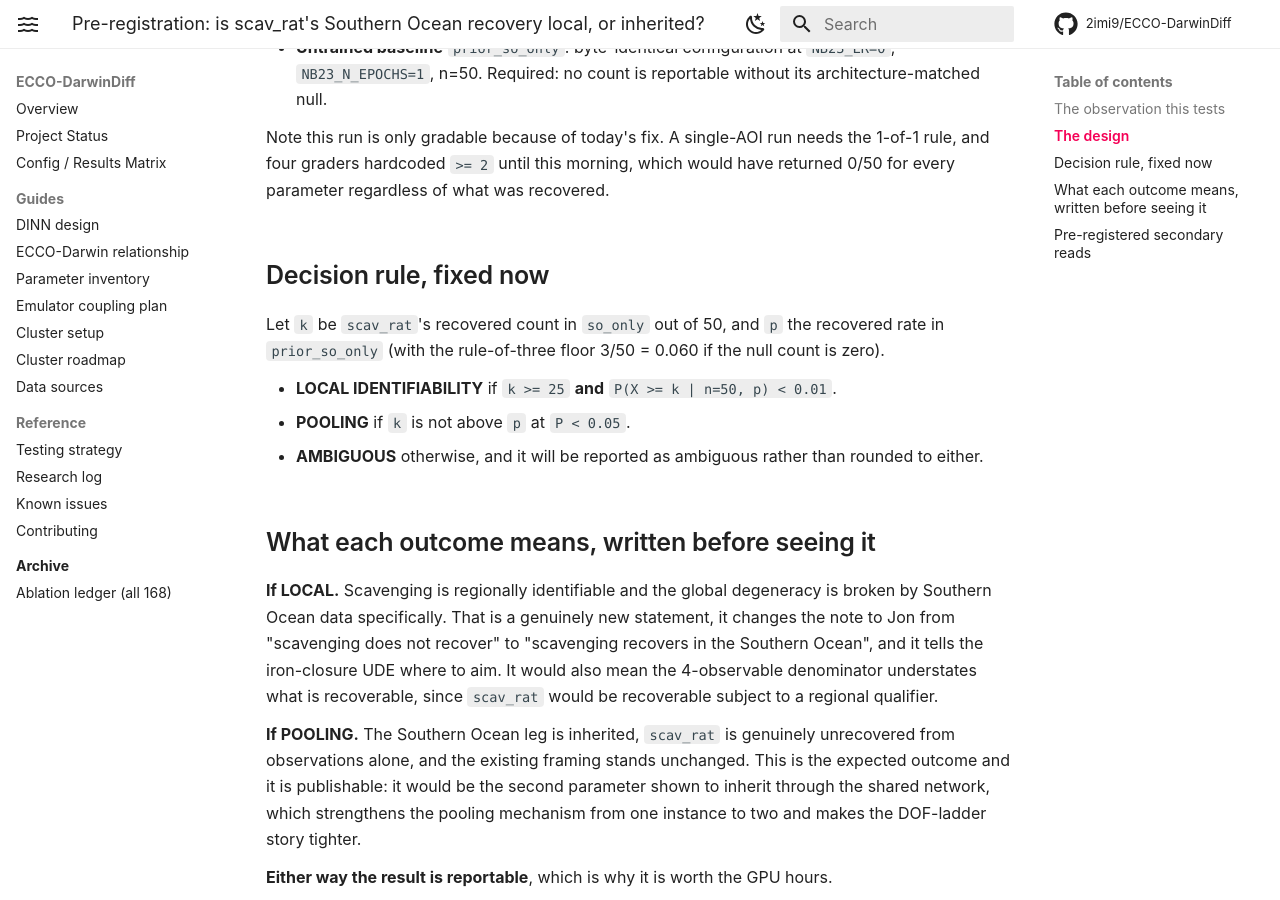
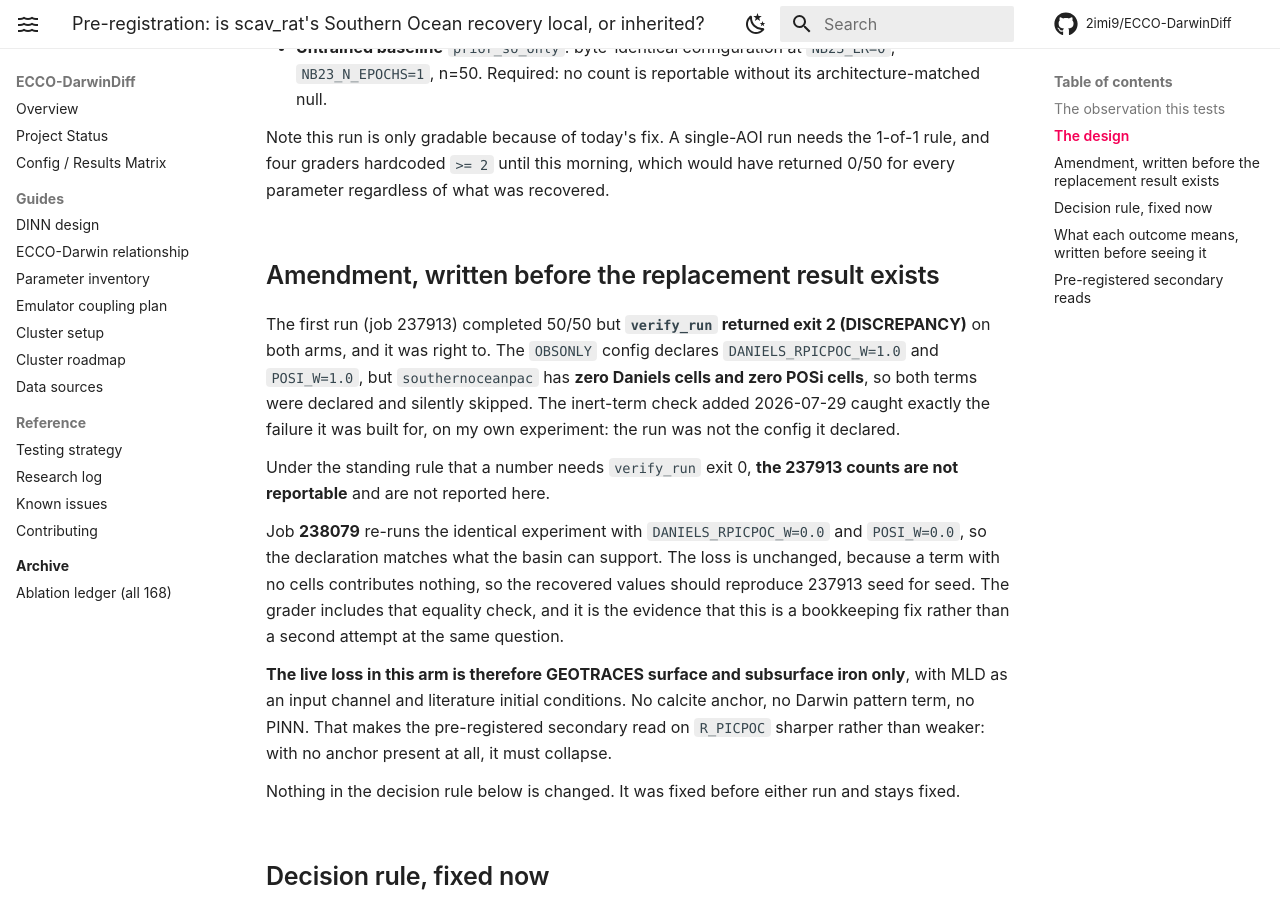
Before and after one commit to 2imi9/ECCO-DarwinDiff, an MkDocs documentation site: the page built from docs/findings/2026-07-30_prereg_scavrat_southern_ocean.md, in a window 1280 px wide and 900 px high, scrolled down 1322 px. Built offline with MkDocs 1.6.1 and Material for MkDocs 9.7.7, drawn with Linux system fonts in a browser that asks for light colours; comment, search, counter and statistics services are not loaded.

Commit message:
prereg(amend): the trust gate caught my own experiment declaring two inert loss terms
Job 237913 completed 50/50 but verify_run returned exit 2 on both arms, correctly. The
OBSONLY config declares DANIELS_RPICPOC_W=1.0 and POSI_W=1.0, and southernoceanpac has zero
Daniels cells and zero POSi cells, so both terms were declared and skipped. The inert-term
check added 2026-07-29 caught exactly the failure it was built for, on a run I designed.

Under the standing rule that a number needs verify_run exit 0, the 237913 counts are NOT
reportable and are not reported.

Job 238079 re-runs it identically with both weights at 0 so the declaration is honest. The
loss is unchanged, since a term with no cells contributes nothing, so the values should
reproduce 237913 seed for seed. The grader includes that equality check, which is the
evidence this is bookkeeping and not a second attempt at the same question.

Consequence worth recording: the live loss in this arm is GEOTRACES surface and subsurface
iron ONLY, with MLD as an input channel and literature initial conditions. That makes the
pre-registered R_PICPOC secondary read sharper, not weaker: with no calcite anchor present
at all it must collapse.

The decision rule is unchanged and was fixed before either run.

```diff
--- a/docs/findings/2026-07-30_prereg_scavrat_southern_ocean.md
+++ b/docs/findings/2026-07-30_prereg_scavrat_southern_ocean.md
@@ -48,6 +48,30 @@ Note this run is only gradable because of today's fix. A single-AOI run needs th
 four graders hardcoded `>= 2` until this morning, which would have returned 0/50 for every
 parameter regardless of what was recovered.
 
+## Amendment, written before the replacement result exists
+
+The first run (job 237913) completed 50/50 but **`verify_run` returned exit 2 (DISCREPANCY)** on
+both arms, and it was right to. The `OBSONLY` config declares `DANIELS_RPICPOC_W=1.0` and
+`POSI_W=1.0`, but `southernoceanpac` has **zero Daniels cells and zero POSi cells**, so both terms
+were declared and silently skipped. The inert-term check added 2026-07-29 caught exactly the
+failure it was built for, on my own experiment: the run was not the config it declared.
+
+Under the standing rule that a number needs `verify_run` exit 0, **the 237913 counts are not
+reportable** and are not reported here.
+
+Job **238079** re-runs the identical experiment with `DANIELS_RPICPOC_W=0.0` and `POSI_W=0.0`, so
+the declaration matches what the basin can support. The loss is unchanged, because a term with no
+cells contributes nothing, so the recovered values should reproduce 237913 seed for seed. The
+grader includes that equality check, and it is the evidence that this is a bookkeeping fix rather
+than a second attempt at the same question.
+
+**The live loss in this arm is therefore GEOTRACES surface and subsurface iron only**, with MLD as
+an input channel and literature initial conditions. No calcite anchor, no Darwin pattern term, no
+PINN. That makes the pre-registered secondary read on `R_PICPOC` sharper rather than weaker: with
+no anchor present at all, it must collapse.
+
+Nothing in the decision rule below is changed. It was fixed before either run and stays fixed.
+
 ## Decision rule, fixed now
 
 Let `k` be `scav_rat`'s recovered count in `so_only` out of 50, and `p` the recovered rate in
```
